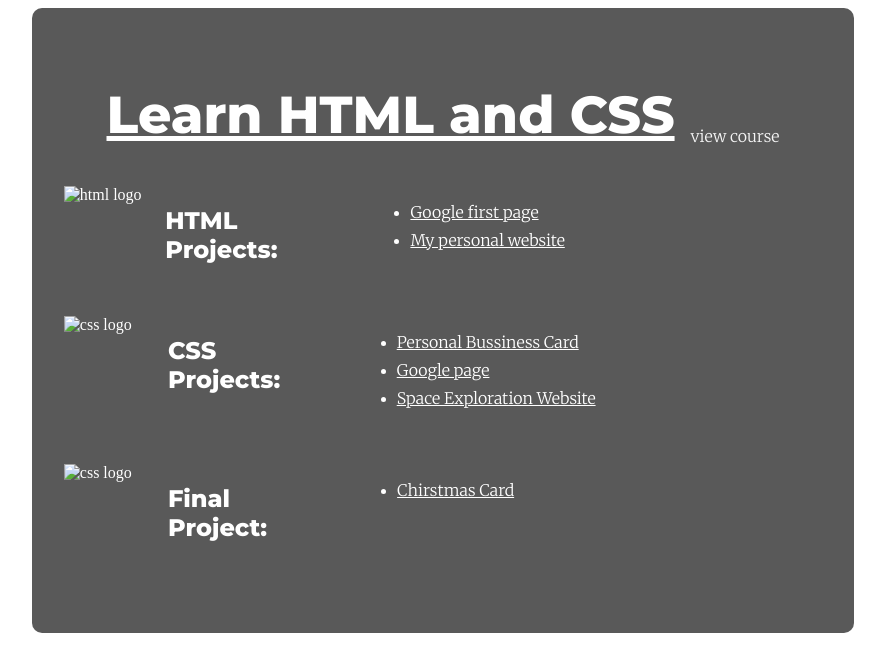
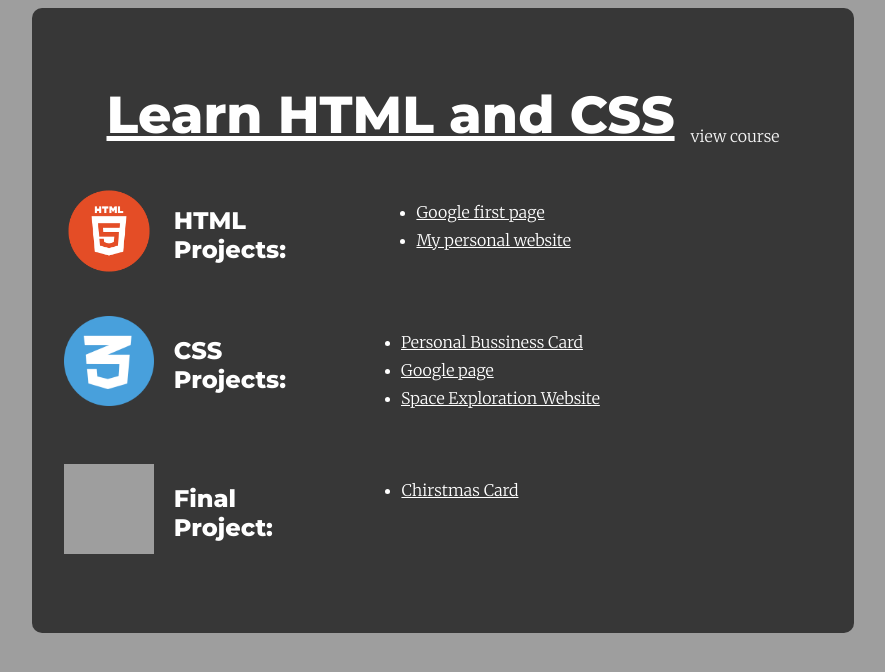
Before and after one commit to josucode/HTMLandCSS, a plain HTML site: page index.html in a window 1280 px wide. Shown: the whole page, without its empty margins (197-1082 px from the left). Drawn offline with Linux system fonts and the light colour scheme; the site is published under a folder, as on GitHub Pages, so addresses that start at the root find nothing.

Commit message:
last commit

```diff
--- a/index.css
+++ b/index.css
@@ -1,5 +1,5 @@
 body{
-    background-image: url(/images/background.jpg);
+    background-image: url(images/background.jpg);
     background-size: cover
 }
 h1{
--- a/index.html
+++ b/index.html
@@ -12,7 +12,7 @@
     <h1>Learn HTML and CSS</h1>
     <a href="https://scrimba.com/learn/htmlandcss" class="course-link">view course</a> </div>
     <div class="row">
-        <img src="/images/HTML.logo.png" class="row-image" alt="html logo">
+        <img src="images/HTML.logo.png" class="row-image" alt="html logo">
       <h2 class="row-title">HTML Projects:</h2>
       <ul class="row-list">
         <li>
@@ -26,7 +26,7 @@
       </ul>
     </div>
     <div class="row">
-        <img src="/images/CSS.logo.png" class="row-image" alt="css logo">
+        <img src="images/CSS.logo.png" class="row-image" alt="css logo">
       <h2 class="row-title">CSS Projects:</h2>
       <ul class="row-list">
         <li>
@@ -41,7 +41,7 @@
       </ul>
     </div>
     <div class="row">
-        <img src="/images/final.project.png" class="row-image" alt="css logo">
+        <img src="images/final.project.png" class="row-image" alt="css logo">
       <h2 class="row-title">Final Project:</h2>
       <ul class="row-list">
         <li>
```
